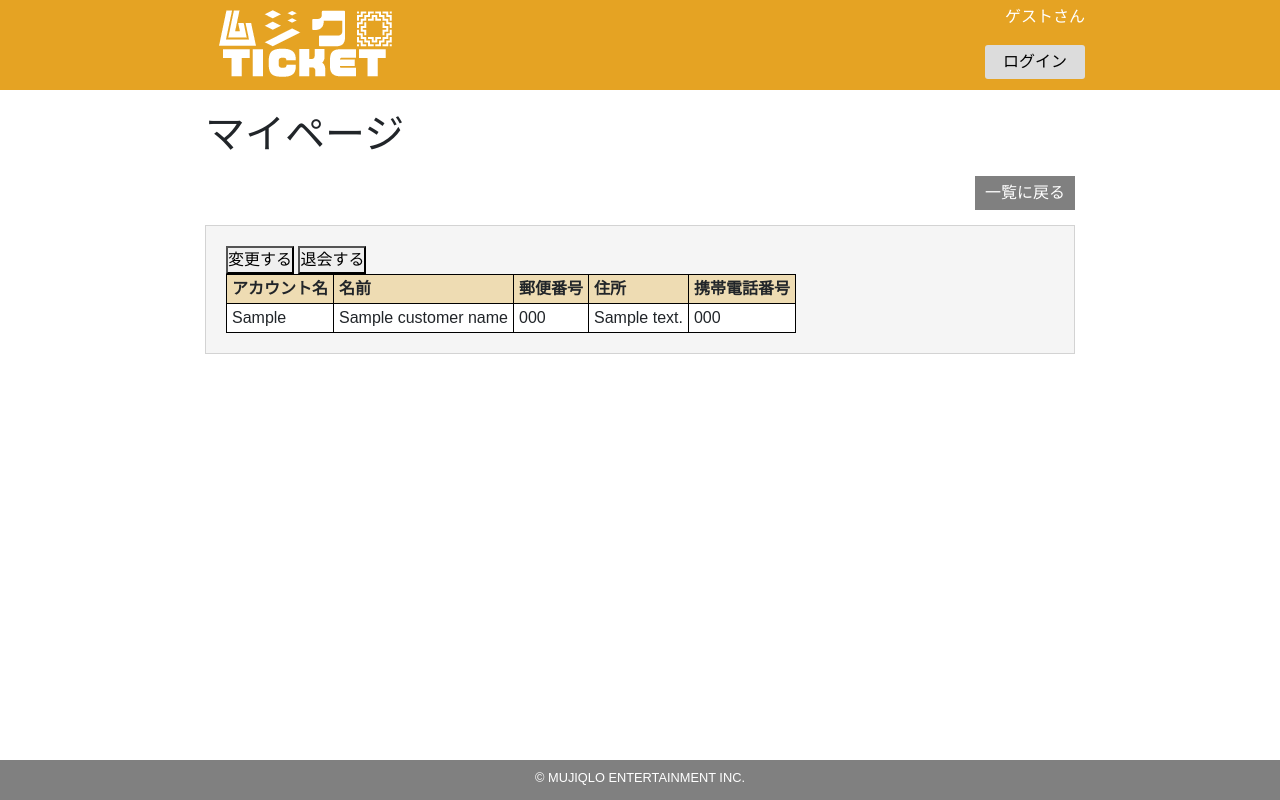
After one commit to zxcc9867/project_mynavi, a Flask app: template flask_app/templates/customer/mypage/mypage_top.html in a window 1280 px wide. The commit adds this page. Run offline with Flask 3, Linux system fonts and the light colour scheme; the template is opened without the code that fills it: most values are stand-ins (such as "Sample title", 1, 10 or a date in 2020); some libraries are stand-ins or nearby versions.

Commit message:
0621_wonjin

```diff
--- /dev/null
+++ b/flask_app/templates/customer/mypage/mypage_top.html
@@ -0,0 +1,76 @@
+{% extends "layout_customer.html" %}
+{% block body %}
+
+<!-- 나중에 css 정의  -->
+<!-- <link rel="stylesheet" href="/static/css/staff/staff_customer_manage.css"> -->
+
+<!-- 태그를 설정 까지 함  -->
+
+
+
+<main>
+    <div class="container">
+        <h1 id="main_title">
+          マイページ
+        </h1>
+    <div style="text-align: right;">
+        <button type="button" style="text-align: right; padding: 5px 10px; border: none; background-color: gray; color: white;">
+            一覧に戻る
+        </button>
+    </div>
+    <div id="list_area" class="base_pattern">
+        <div id="output_list_table">
+              <!-- ここに一覧表を表示する -->
+
+            <a href="">
+                <button type="button">
+                    変更する
+                </button>
+            </a>
+
+            <a href="">
+                <button type="button">
+                    退会する
+                </button>
+            </a>
+               <!-- 데이터들을 텍스트로 출력 ?? 테이블 형태가 아닌       -->
+              <table border="1">
+                <tbody>
+                    <tr>
+                        <th class="customer_account">アカウント名</th>
+                        <th class="customer_name">名前</th>
+                        <th class="customer_zipcode">郵便番号</th>
+                        <th class="customer_address">住所</th>
+                        <th class="customer_phone">携帯電話番号</th>
+
+
+                    </tr>
+
+                    <tr>
+                        <form method="post">
+
+
+
+
+
+                        <td class="customer_account">{{customer_account}}</td>
+                        <td class="customer_name">{{customer_name}}</td>
+                        <td class="customer_zipcode">{{customer_zipcode}}</td>
+                        <td class="customer_address">{{customer_address}}</td>
+                        <td class="customer_phone">{{customer_phone}}</td>
+
+                  </tr>
+                  </form>
+
+
+          </div>
+        </tr>
+
+
+        </tbody>
+        </table>
+        </div>
+        </div>
+    </main>
+
+    {% endblock %}
--- a/flask_app/templates/layout_customer.html
+++ b/flask_app/templates/layout_customer.html
@@ -48,7 +48,7 @@
 					<p style="margin-right: 10px;">
 						{% if session.logged_in_customer %}
 						<input id="" type="button" value="マイページ"
-							onClick="location.href=``">
+							onClick="location.href=`{{url_for('show_mypage')}}`">
 						{% endif %}
 					</p>
 					<p style="margin-left: auto;">
--- a/flask_app/views/staff/staff_customer.py
+++ b/flask_app/views/staff/staff_customer.py
@@ -62,6 +62,8 @@ def input_customer(mode):
         customer_address = formdata['customer_address']
         customer_phone = formdata['customer_phone']
         customer_payment = formdata['customer_payment']
+
+
         # session削除
         session.pop('customer_formdata')
 
@@ -76,7 +78,7 @@ def input_customer(mode):
             customer_phone = request.form['customer_phone']
             customer_payment = request.form['customer_payment']
 
-    return render_template("/staff/manage_customer/input.html",
+    return render_template("/staff/manage_customer/input.html","/customer/mypage/mypage_top.html",
                            customer_id=customer_id,
                            customer_name=customer_name,
                            customer_account=customer_account,
```
Also changed, not shown: flask_app/views/customer/customer_top.py (+7 -0 lines).
